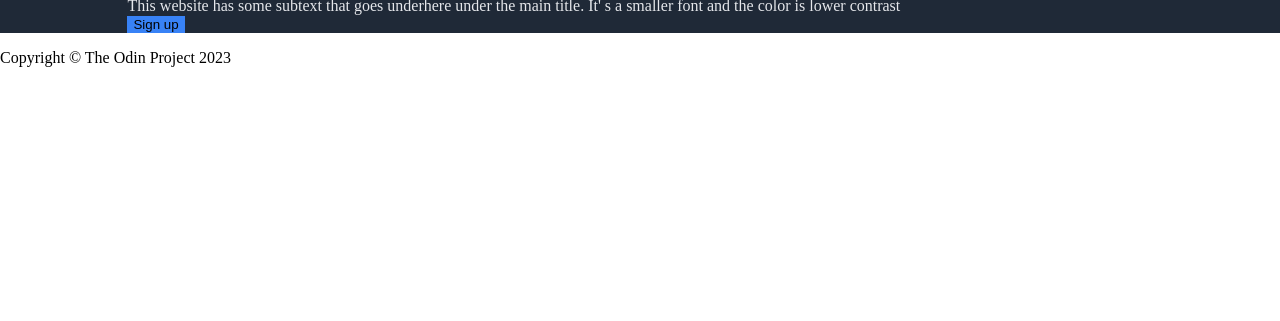
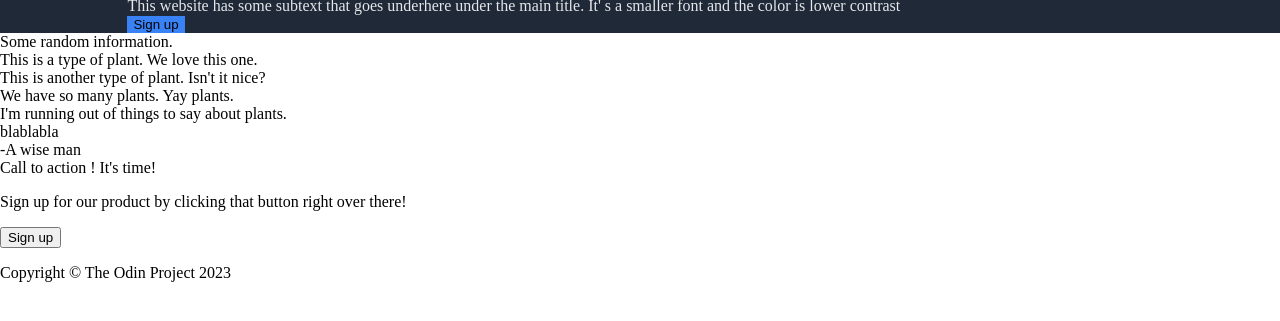
Before and after one commit to Nooorrrr/Odin-Landing-page, a plain HTML site: page index.html in a window 1280 px wide. Shown: the part 111-432 px from the top of the page. Drawn offline with Linux system fonts and the light colour scheme.

Commit message:
Finished all of the html ... i think

```diff
--- a/index.html
+++ b/index.html
@@ -24,10 +24,45 @@
             <button class="btn1">Sign up</button>
         </div>
         <div class="img">This is a place holder for an epic image</div>
-
+    </div>
+    <div class="info">
+    <div class="title">Some random information.</div>
+    <div class="flo">
+        <div class="flo1">
+            <div class="imgg"></div>
+    <div class="text">This is a type of plant. We love this one.</div>
+         </div>
+         <div class="flo2">
+            <div class="imgg"></div>
+    <div class="text">This is another type of plant. Isn't it nice?</div>
+          </div>
+          <div class="flo3">
+            <div class="imgg"></div>
+    <div class="text">We have so many plants. Yay plants.</div>
+        </div>
+        <div class="flo4">
+         <div class="imgg"></div>
+    <div class="text">I'm running out of things to say about plants.</div>
     </div>
     </div>
 
+    <div class="testa">
+        <div class="tst">
+            blablabla
+        </div>
+        <div class="author">
+            -A wise man
+        </div>
+    </div>
+
+    <div class="contact">
+    <div class="lefti">
+        Call to action ! It's time!
+        <p class="mini">Sign up for our product by clicking that button right over there!</p>
+    </div>
+    <button class="sign">Sign up</button>
+    </div>
+    </div>
     <div class="footer">
     <p class="copy">Copyright &copy; The Odin Project <span id="year">2023</span></p>
     </div>
```
